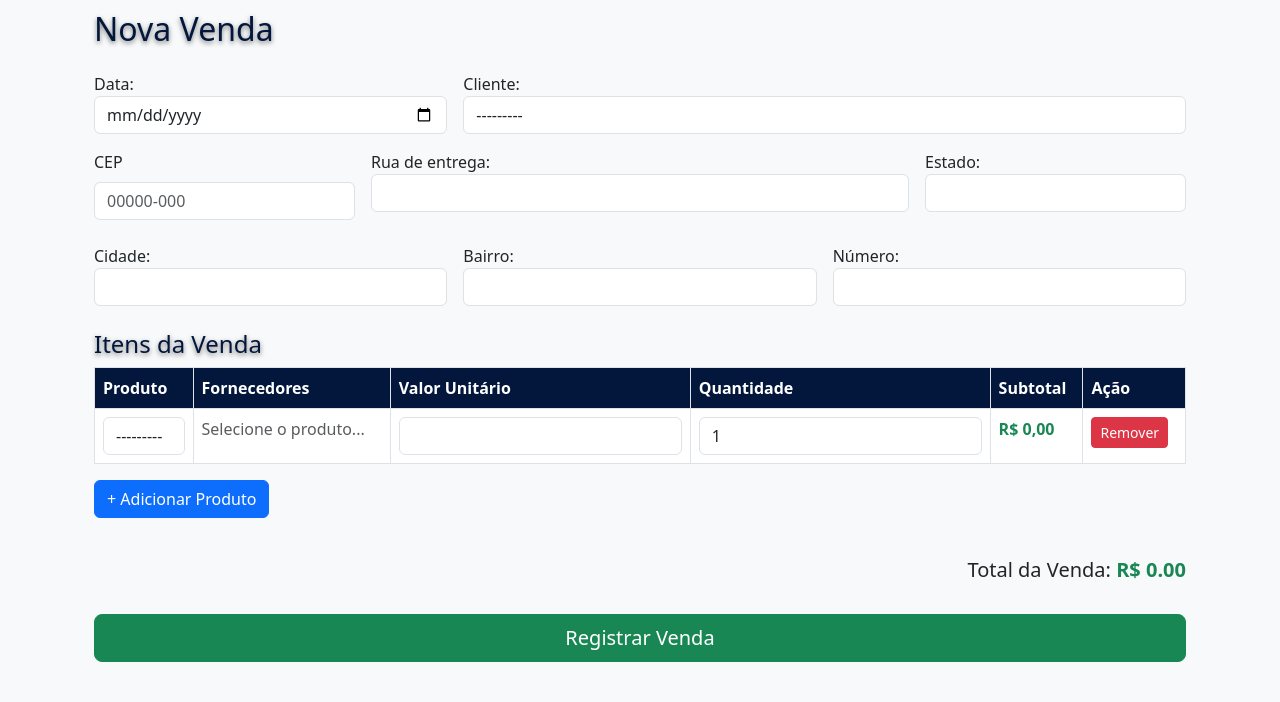
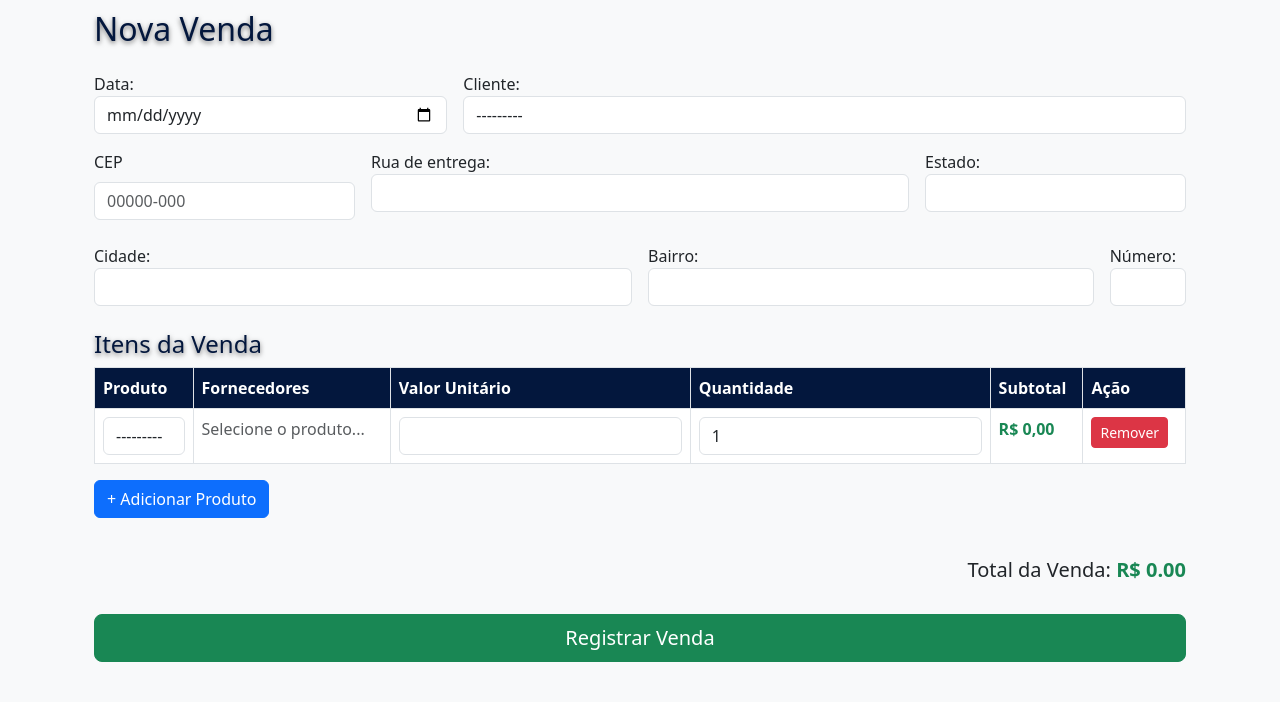
Before and after one commit to jackson-fidelix/sales-hub, a Django app: page /vendas/nova/ in a window 1280 px wide. Shown: the part 62-764 px from the top of the page. Run offline with Django 5.2, Linux system fonts and the light colour scheme; data that the repository does not hold is empty.

Commit message:
Update entrade de número de endereço

```diff
--- a/templates/sales/sale_form.html
+++ b/templates/sales/sale_form.html
@@ -35,15 +35,15 @@
             </div>
         </div>
         <div class="row g-3 mb-4">
-            <div class="col-md-4">
+            <div class="col-md-6">
                 {{ form.delivery_city.label_tag }}
                 {{ form.delivery_city }}
             </div>
-            <div class="col-md-4">
+            <div class="col-md-5">
                 {{ form.delivery_neighborhood.label_tag }}
                 {{ form.delivery_neighborhood }}
             </div>
-            <div class="col-md-4">
+            <div class="col-md-1">
                  {{ form.delivery_number.label_tag }}
                 {{ form.delivery_number }}
             </div>
```
